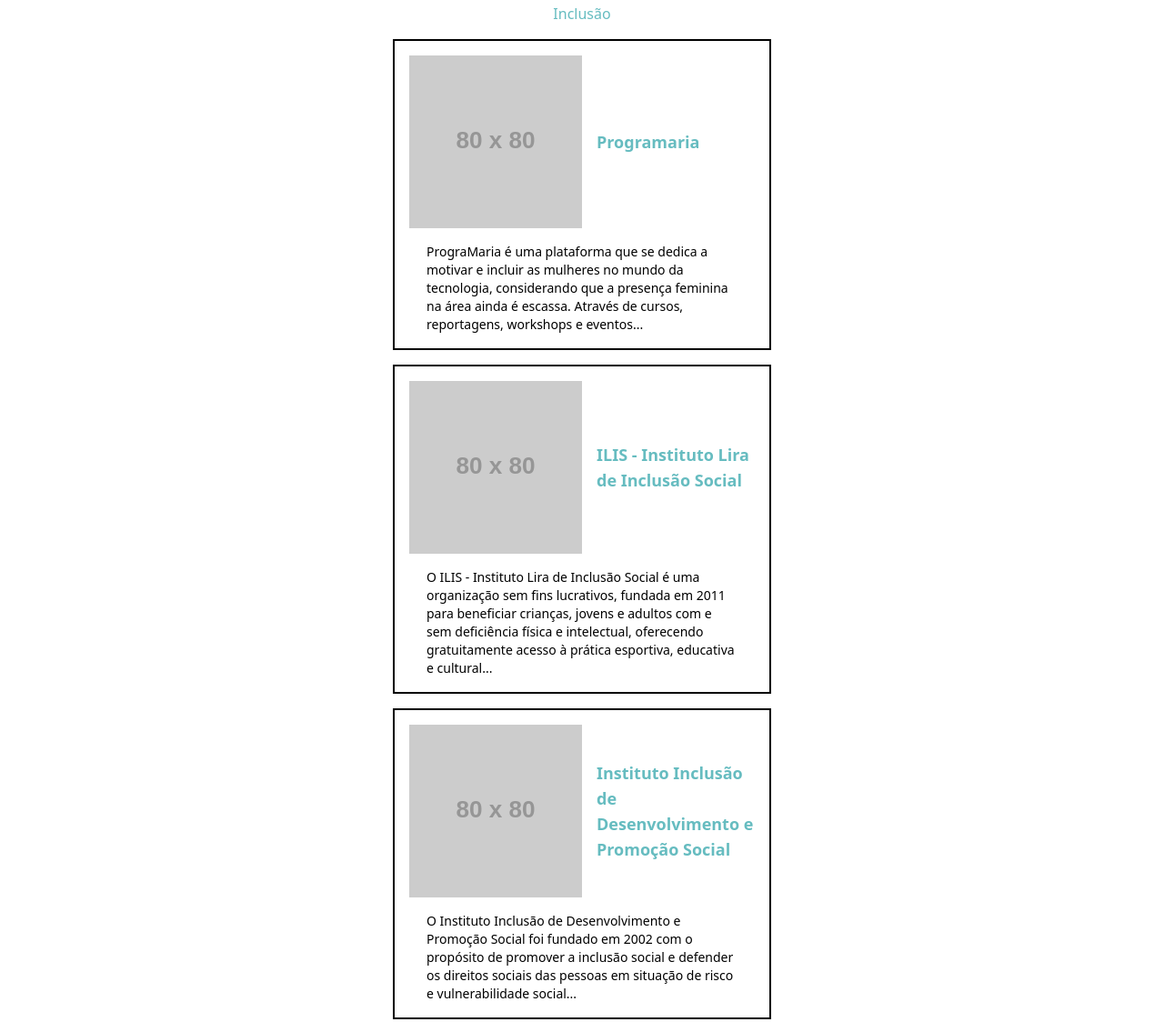
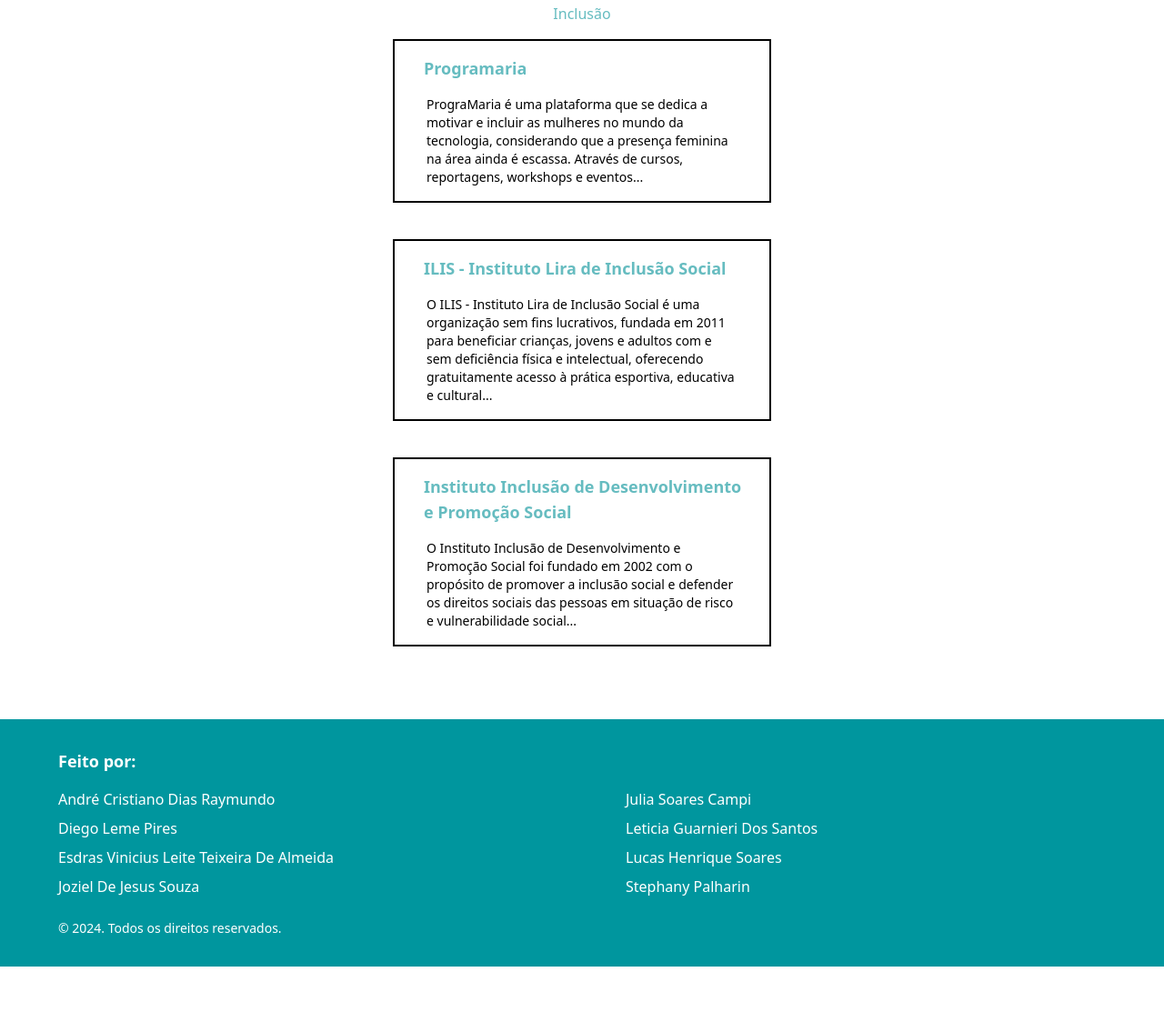
Before and after one commit to LucaisHS/MaisMulher, a website: page inclusao.html in a window 1280 px wide. Shown: the part 117-1241 px from the top of the page at 91% size. After the commit the page ends 1180 px from the top, so only its background shows below. Drawn offline with Linux system fonts and the light colour scheme; placeholder pictures from the web are drawn by us.

Commit message:
Update inclusao.html

```diff
--- a/inclusao.html
+++ b/inclusao.html
@@ -33,11 +33,8 @@
             <a href="./cram.html">
                 <div class="border-2 border-black p-4 flex flex-col justify-between mb-4">
                     <div class="flex">
-                        <div class="w-1/2">
-                            <img src="https://via.placeholder.com/80" alt="Imagem" class="w-full h-auto">
-                        </div>
-                        <div class="w-1/2 flex items-center pl-4">
-                            <h2 class="text-[#66BCC0] text-lg font-bold">Programaria</h2>
+                        <div class="flex items-center pl-4">
+                            <h2 class="text-[#66BCC0] text-lg font-bold center">Programaria</h2>
                         </div>
                     </div>
                     <p class="mt-4 text-sm mx-[5%]">
@@ -47,15 +44,13 @@
                     </p>
                 </div>
             </a>
+            <br>
 
             <a href="./ilis.html">
                 <div class="border-2 border-black p-4 flex flex-col justify-between mb-4">
                     <div class="flex">
-                        <div class="w-1/2">
-                            <img src="https://via.placeholder.com/80" alt="Imagem" class="w-full h-auto">
-                        </div>
-                        <div class="w-1/2 flex items-center pl-4">
-                            <h2 class="text-[#66BCC0] text-lg font-bold">ILIS - Instituto Lira de Inclusão Social</h2>
+                        <div class="flex items-center pl-4">
+                            <h2 class="text-[#66BCC0] text-lg font-bold center">ILIS - Instituto Lira de Inclusão Social</h2>
                         </div>
                     </div>
                     <p class="mt-4 text-sm mx-[5%]">
@@ -65,15 +60,13 @@
                     </p>
                 </div>
             </a>
+            <br>
 
             <a href="./iidps.html">
                 <div class="border-2 border-black p-4 flex flex-col justify-between mb-4">
                     <div class="flex">
-                        <div class="w-1/2">
-                            <img src="https://via.placeholder.com/80" alt="Imagem" class="w-full h-auto">
-                        </div>
-                        <div class="w-1/2 flex items-center pl-4">
-                            <h2 class="text-[#66BCC0] text-lg font-bold">Instituto Inclusão de Desenvolvimento e Promoção Social</h2>
+                        <div class="flex items-center pl-4">
+                            <h2 class="text-[#66BCC0] text-lg font-bold center">Instituto Inclusão de Desenvolvimento e Promoção Social</h2>
                         </div>
                     </div>
                     <p class="mt-4 text-sm mx-[5%]">
```
